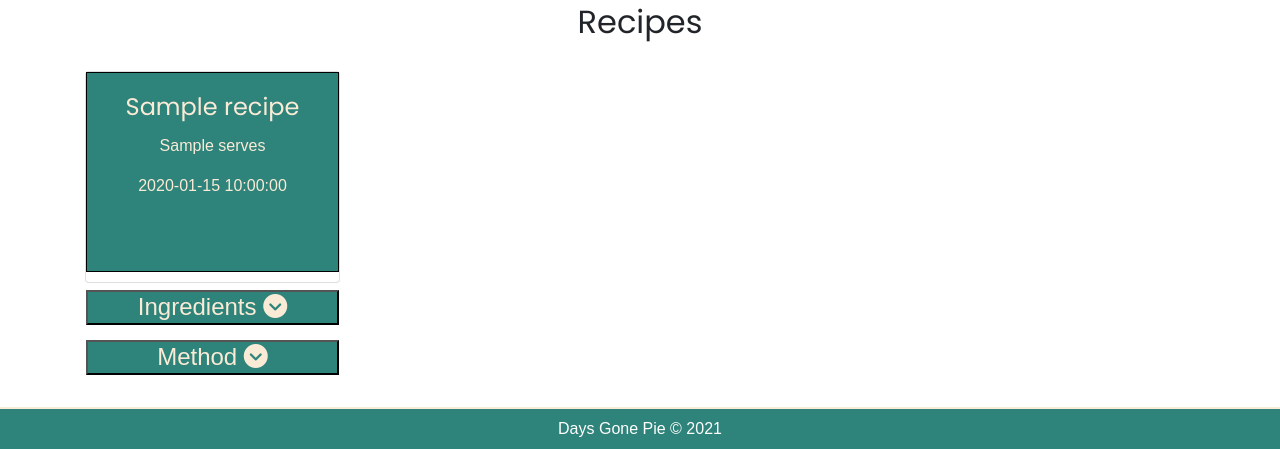
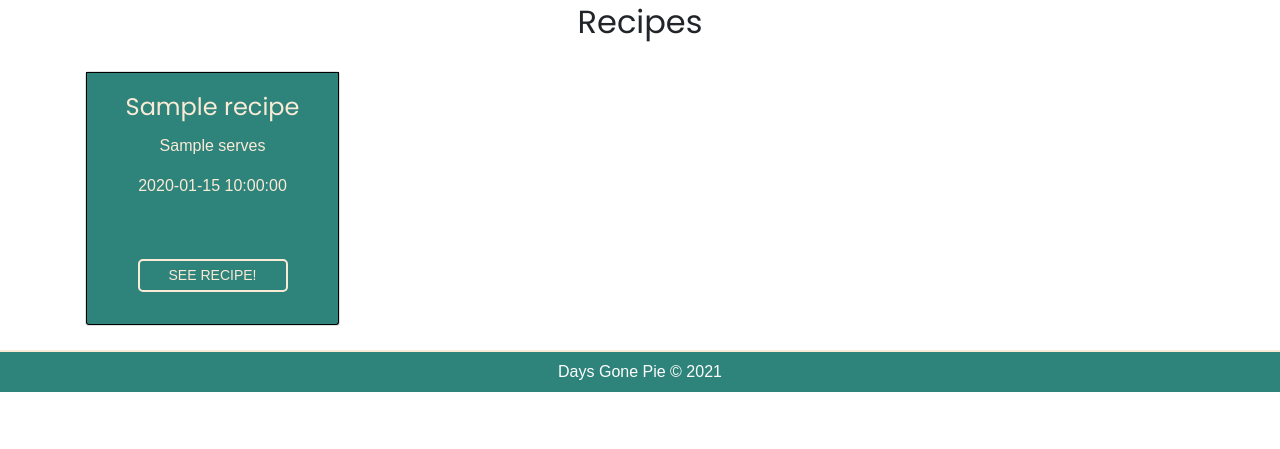
Before and after one commit to bicks79/DaysGonePie, a Flask app: page /recipes in a window 1280 px wide. Shown: the part 707-1156 px from the top of the page. After the commit the page ends 1099 px from the top, so only its background shows below. Run offline with Flask 2, Linux system fonts and the light colour scheme; a database or web service that is not in the repository returns one stand-in record (values such as "Sample title"); some libraries are stand-ins or nearby versions.

Commit message:
modification see readme.md document commit 18

```diff
--- a/data/recipeImage.json
+++ b/data/recipeImage.json
@@ -1,7 +1,8 @@
 [
     {
         "recipe_title": "Petit Pains",
-        "recipeImage": "../static/images/recipes/petit_pains.jpg"
+        "recipeImage": "../static/images/recipes/petit_pains.jpg",
+        "modalImage": "../static/images/modal/petit_pains_modal.png"
     },
     {
         "recipe_title": "Ginger Cake",
@@ -29,6 +30,7 @@
     },
     {
         "recipe_title": "Soda Bread",
-        "recipeImage": "../static/images/recipes/irish_soda_bread.jpg"
+        "recipeImage": "../static/images/recipes/irish_soda_bread.jpg",
+        "modalImage": "../static/images/modal/irish_soda_bread_modal.png"
     }
 ]
--- a/run.py
+++ b/run.py
@@ -32,7 +32,7 @@ def index():
 def recipes():
     with open("data/recipeImage.json", "r") as json_data:
         data = json.load(json_data)
-        recipes = mongo.db.recipes.find()
+        recipes = list(mongo.db.recipes.find())
         ingredients = mongo.db.ingredients.find()
         method = mongo.db.method.find()
     return render_template(
--- a/static/css/heroic-features.css
+++ b/static/css/heroic-features.css
@@ -176,30 +176,21 @@ body {
     margin-top: 20px;
 }
 
-/*Accordian*/
-.accordion-header {
+/*--------------------------------------------------Page Content - Recipes*/
+/*Recipe CTA*/
+.card-recipe {
+    min-height: 175px;
+}
+
+/*Recipe Card Footer*/
+.recipe-footer {
     text-align: center;
 }
 
-.accordion-button {
-    color: antiquewhite;
-    background-color: #2e837a;
-    width: 253px;
-    margin-top: 7px;
-}
-
-.card-recipe {
-    border-bottom: 1px solid black;
-    height: 200px;
-    margin-bottom: 10px;
-}
-
-ol{
-    padding-left: 20px;
-}
-
-.method {
-    text-align: justify;
+/*--------------------------------------------------Modal - Recipes*/
+/*Body*/
+.modal-text {
+    color: black;
 }
 
 /*--------------------------------------------------Features text*/
--- a/templates/recipes.html
+++ b/templates/recipes.html
@@ -29,8 +29,7 @@
 <!-- Page Content -->
 <div class="container container-fluid container-recipes">
 
-    <!-- Page Features -->
-    <!-- Recipes -->
+    <!-- Recipes Header -->
     <div class="row features-header">
         <h2 id="recipes" class="col-12 recipes-header" >Recipes</h2>
     </div>
@@ -55,57 +54,82 @@
                     <p class="card-text">{{ recipe.serves }}</p>
                     <p class="card-text">{{ recipe.time }}</p>
                 </div>
+                <div class="card-footer recipe-footer">
+                    <button type="button" class="btn btn-sm btn-recipe" data-toggle="modal" data-target="#recipeModal">
+                        See Recipe!
+                    </button>
+                </div>
+            </div>
+        </div>
+        {% endfor %}
+    </div>
+</div>
+
+<!-- Recipe Modal -->
+<div class="modal fade" id="recipeModal" tabindex="-1" aria-labelledby="recipeModalLabel" aria-hidden="true">
+    <div class="modal-dialog">
+        <!--modal size here modal-lg etc-->
+        {% for recipe in recipes %}
+        <div class="modal-content">
+            <div class="modal-header">
+                <h5 class="modal-title" id="exampleModalLabel">{{ recipe.recipe_title }}</h5>
             </div>
 
-            <!-- Ingredients Accordion -->
-            <div class="accordion" id="recipe-specs">
-                <div class="accordion-ingredients">
-                    <h4 class="accordion-header" id="headingIngredients">
-                        <button class="accordion-button" type="button" data-toggle="collapse" data-target="#collapseIngredients"
-                            aria-expanded="true" aria-controls="collapseIngredients">Ingredients
-                            <i class="fas fa-chevron-circle-down"></i>
-                        </button>
-                    </h4>
-                    <div id="collapseIngredients" class="accordion-collapse collapse" aria-labelledby="headingIngredients" data-parent="#recipe-specs">
+            <!-- Modal Body -->
+            <div class="modal-body">
+                <div class="container-fluid">
+                    <div class="row">
+                        {% for image in recipeImage %}
+                        <div class="col-md-5">
+                            {% if recipe.recipe_title == image.recipe_title %}
+                            <img class="modal-img" src="{{ image.modalImage }}" alt="recipe_image">
+                            {% endif %}
+                        </div>
+                        {% endfor %}
+                        <div class="col-md-6 ms-auto">
+                            <p class="modal-text">{{ recipe.serves }}</p>
+                            <p class="modal-text">{{ recipe.time }}</p>
+                            <p class="modal-text">{{ recipe.desc }}</p>
+                        </div>
+                    </div>
+                    <div class="row">
+                        <div class="col-12 ms-auto">
+                            <h5>Ingredients</h5>
+                        </div>
 
-                        <!-- Ingredients List -->
-                        <div class="accordion-body">
                         {% for item in ingredients %}
-                            {% if recipe.recipe_title == item.recipe_title  %}
+                        <div>
+                            {% if recipe.recipe_title == item.recipe_title %}
                             <ul>
-
+                                <li>{{ item.in_one }}</li>
                             </ul>
                             {% endif %}
+                        </div>
                         {% endfor %}
+                    </div>
+                    <div class="row">
+                        <div class="col-md-12 ms-auto">
+                            <h5>Method</h5>
                         </div>
-                    </div>
-                </div>
-
-                <!-- Method Accordion -->
-                <div class="accordion-method">
-                    <h4 class="accordion-header" id="headingMethod">
-                        <button class="accordion-button collapsed" type="button" data-toggle="collapse" data-target="#collapseMethod"
-                            aria-expanded="false" aria-controls="collapseMethod">Method
-                            <i class="fas fa-chevron-circle-down"></i>
-                        </button>
-                    </h4>
-                    <div id="collapseMethod" class="accordion-collapse collapse" aria-labelledby="headingMethod" data-parent="#recipe-specs">
-
-                        <!-- Method Steps -->
-                        <div class="accordion-body">
-                            {% for step in method %}
-                                {% if recipe.recipe_title == step.recipe_title  %}
-                                <ol>
-
-                                </ol>
-                                {% endif %}
-                            {% endfor %}
-                            </div>
+                        {% for step in method %}
+                        <div>
+                            {% if recipe.recipe_title == step.recipe_title %}
+                            <ol>
+                                <li>{{ step.method [''] }}</li>
+                            </ol>
+                            {% endif %}
                         </div>
+                        {% endfor %}
                     </div>
                 </div>
             </div>
-            {% endfor %}
+
+            <!-- Modal Footer -->
+            <div class="modal-footer">
+                <button type="button" class="btn btn-sm" data-dismiss="modal">Close</button>
+            </div>
         </div>
+        {% endfor %}
     </div>
+</div>
 {% endblock %}
--- a/templates/register.html
+++ b/templates/register.html
@@ -20,11 +20,11 @@
             <form method="POST" action="{{ url_for('register') }}">
                 <div class="mb-3">
                     <label for="username" class="col-10 offset-1 offset-md-2 username-header"><i class="fas fa-user-tag"></i>  username</label>
-                    <input type="username" class="col-10 offset-1 offset-md-2 form-username" id="username" name="username" placeholder="username" aria-describedby="usernameHelp">
+                    <input type="username" class="col-10 offset-1 offset-md-2 form-username" id="username" name="username" placeholder="username" minlength="5" maxlength="15" pattern="^[a-zA-Z0-9{5,15}]$" aria-describedby="usernameHelp" required>
                 </div>
                 <div class="mb-3">
                     <label for="password" class="col-10 offset-1 offset-md-2 offset-lg-2 password-header"><i class="fas fa-key"></i>  Password</label>
-                    <input type="password" class="col-10 offset-1 offset-md-2 form-password" id="password" name="password" placeholder="password">
+                    <input type="password" class="col-10 offset-1 offset-md-2 form-password" id="password" name="password" placeholder="password" minlength="5" maxlength="15" pattern="^[a-zA-Z0-9{5,15}]$" required>
                 </div>
                 <div class="btn-form col-12 offset-md-2">
                     <button type="submit" class="btn btn-login">Sign Up!</button>
```
Also changed, not shown: static/images/modal/irish_soda_bread_modal.png (added), static/images/modal/petit_pains_modal.png (added).
